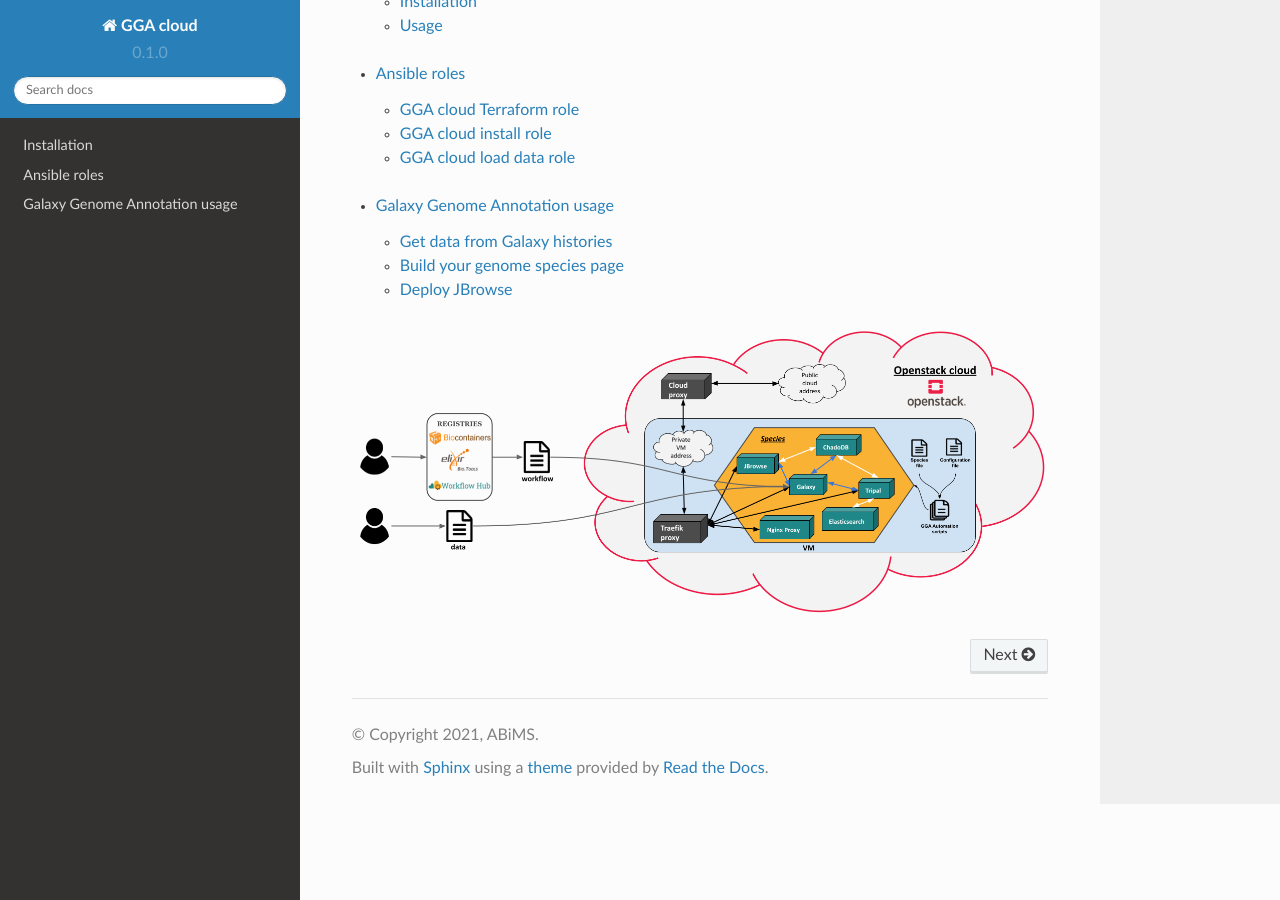
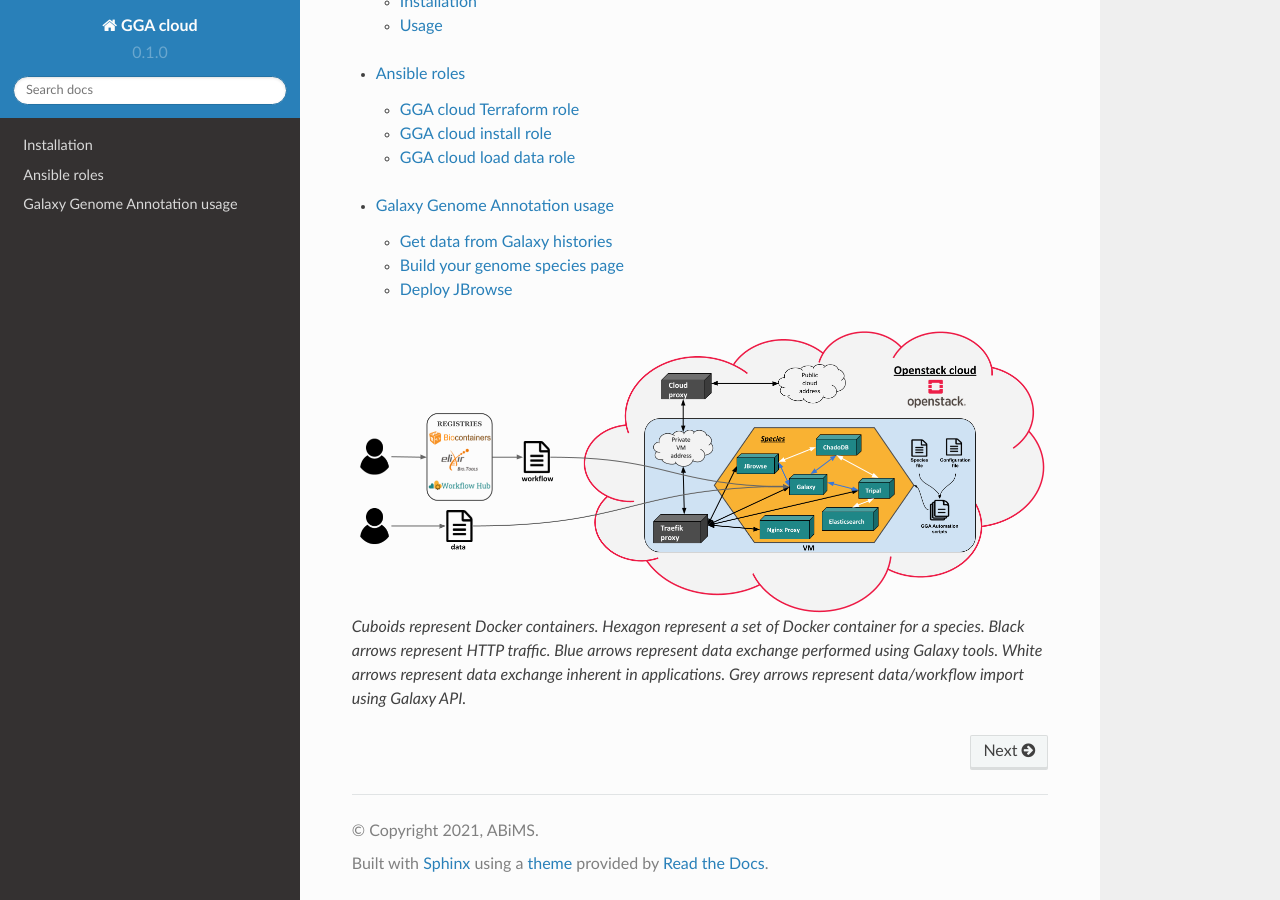
Before and after one commit to abims-sbr/GGA_Cloud, a Sphinx documentation site: the page built from docs/source/index.rst, in a window 1280 px wide and 900 px high, scrolled down 590 px. Built offline with Sphinx 7.4.7 and the Read the Docs theme 2.0.0, drawn with Linux system fonts in a browser that asks for light colours.

Commit message:
Add schema on main page

```diff
--- a/docs/source/index.rst
+++ b/docs/source/index.rst
@@ -27,4 +27,7 @@
 
    Galaxy Genome Annotation usage <gga/index>
 
-.. image:: https://github.com/abims-sbr/GGA_Cloud/blob/master/static/images/gga_cloud.png
+
+.. figure:: https://github.com/abims-sbr/GGA_Cloud/blob/master/static/images/gga_cloud.png
+
+   *Cuboids represent Docker containers. Hexagon represent a set of Docker container for a species. Black arrows represent HTTP traffic. Blue arrows represent data exchange performed using Galaxy tools. White arrows represent data exchange inherent in applications. Grey arrows represent data/workflow import using Galaxy API.*
```
